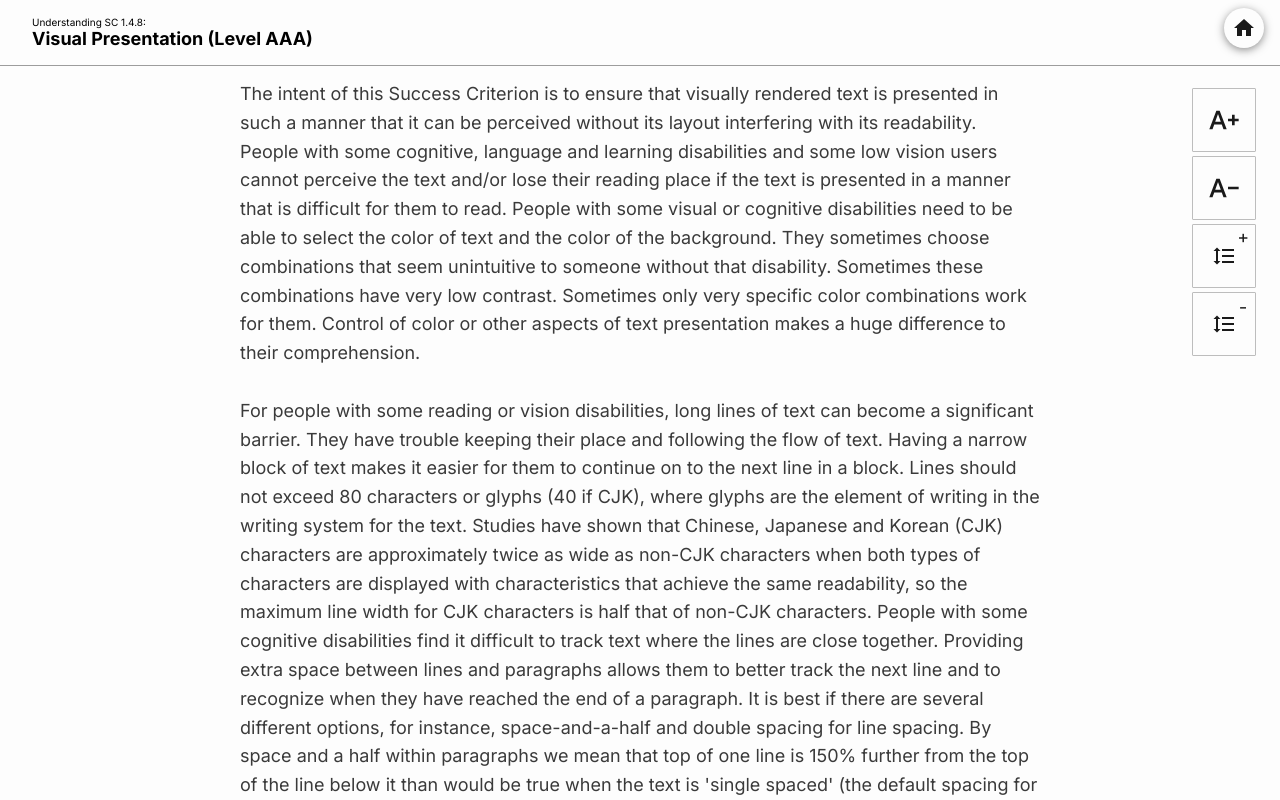
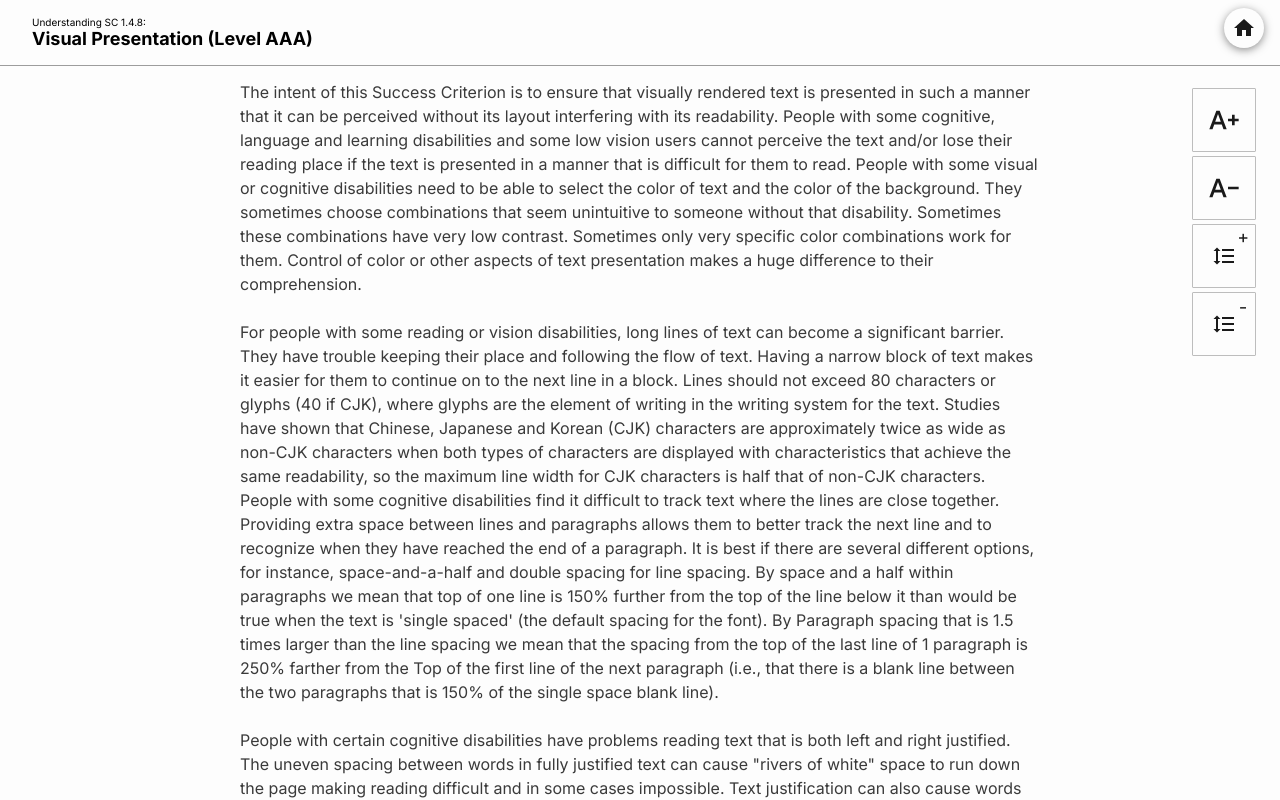
Before and after one commit to kyleancheta/dev-playground, a Next.js app: page /wcag-148 in a window 1280 px wide. Shown: the top 800 px of the page. Built offline with nearby package versions, Linux system fonts and the light colour scheme.

Commit message:
thsi should do the trick...

```diff
--- a/src/app/wcag-148/page.js
+++ b/src/app/wcag-148/page.js
@@ -30,22 +30,22 @@ export default function Page() {
         lineHeight: `${lineHeight}%`
     }
 
-    useEffect(() => {
-        if (typeof window !== 'undefined') {
-            if (window.innerWidth >= 768) {
-                setFontSize(1.125)
-                setLineHeight(160)
-            }
-            else if (window.innerWidth >= 1200) {
-                setFontSize(1.25)
-                setLineHeight(165)
-            }
-            else {
-                setFontSize(1)
-                setLineHeight(150)
-            }
-        }
-    },[window.innerWidth])
+    // useEffect(() => {
+    //     if (typeof window !== 'undefined') {
+    //         if (window.innerWidth >= 768) {
+    //             setFontSize(1.125)
+    //             setLineHeight(160)
+    //         }
+    //         else if (window.innerWidth >= 1200) {
+    //             setFontSize(1.25)
+    //             setLineHeight(165)
+    //         }
+    //         else {
+    //             setFontSize(1)
+    //             setLineHeight(150)
+    //         }
+    //     }
+    // },[window.innerWidth])
 
     const increaseFontSize = () => {
         if (fontSize < 2) {
```
